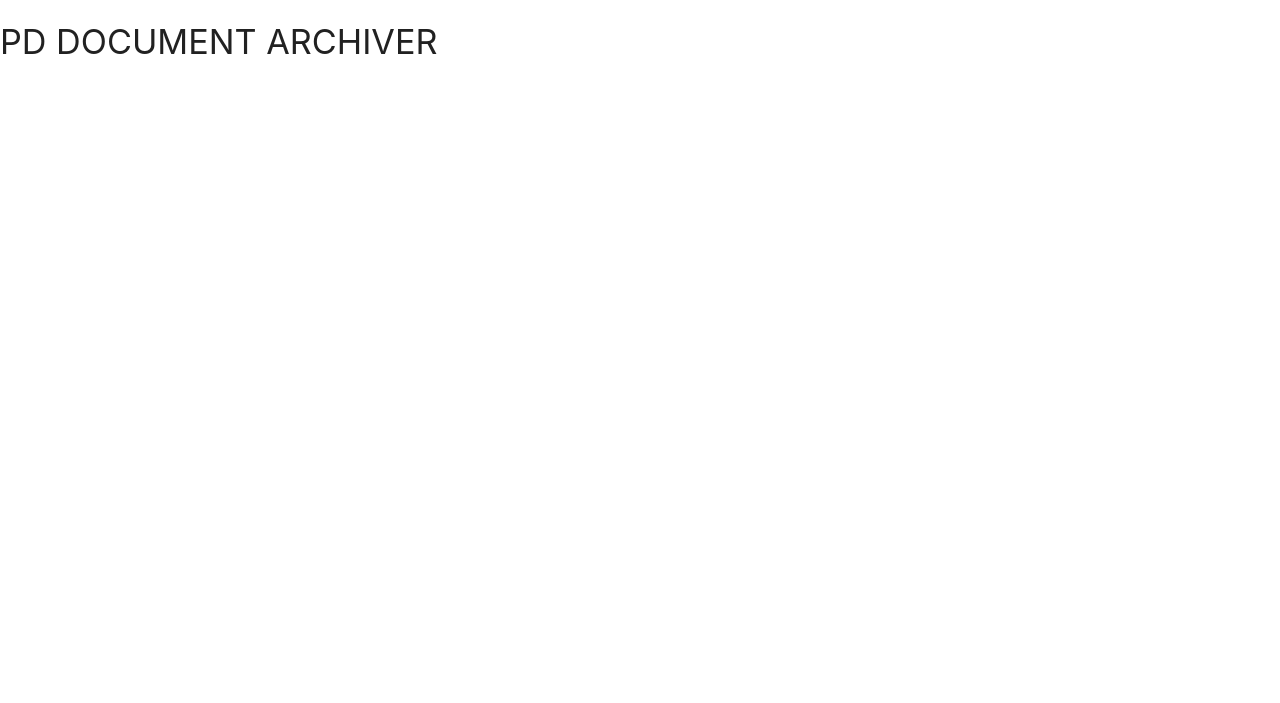
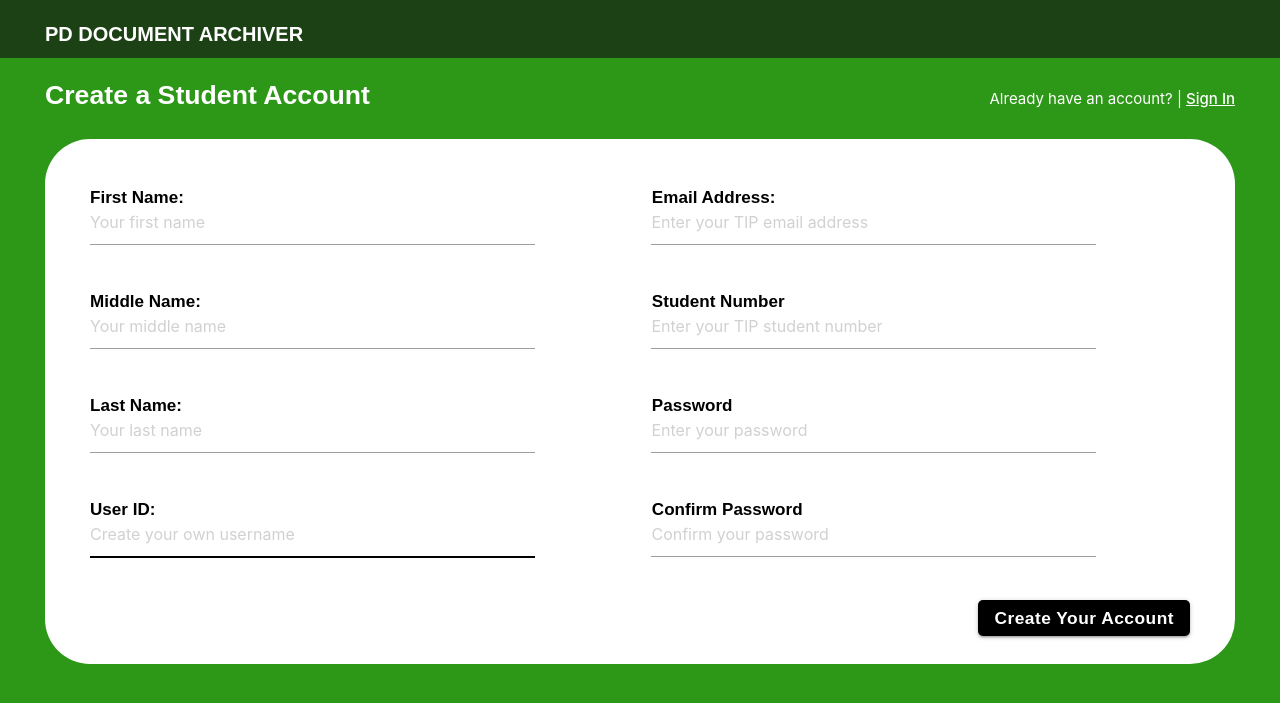
Before and after one commit to isaacsapelino/PDArchiver, a Django app: page /register/ in a window 1280 px wide. Shown: the top 703 px of the page. Run offline with Django 4.2, Linux system fonts and the light colour scheme; some web fonts are replaced.

Commit message:
User registration and login

```diff
--- a/accounts/form.py
+++ b/accounts/form.py
@@ -5,7 +5,30 @@ from .models import PDFBaseUser
 class RegisterForm(UserCreationForm):
     class Meta:
         model = PDFBaseUser
-        fields = ['userId', 'firstName', 'lastName', 'email', 'studentNumber']
+        fields = ['userId', 'firstName', 'middleName', 'lastName', 'email', 'studentNumber', 'password1', 'password2']
+        widgets = {
+            'firstName' : forms.TextInput(attrs={
+                'placeholder' : 'Your first name',
+            }),
+            'middleName' : forms.TextInput(attrs={
+                'placeholder' : 'Your middle name',
+            }),
+            'lastName' : forms.TextInput(attrs={
+                'placeholder' : 'Your last name',
+            }),
+            'userId' : forms.TextInput(attrs={
+                'placeholder' : 'Create your own username',
+            }),
+            'email' : forms.TextInput(attrs={
+                'placeholder' : 'Enter your TIP email address',
+            }),
+            'studentNumber' : forms.TextInput(attrs={
+                'placeholder' : 'Enter your TIP student number',
+            }),
+        }
+
 
     def __init__(self, *args, **kwargs):
         super(RegisterForm, self).__init__(*args, **kwargs)
+        self.fields['password1'].widget.attrs.update({'class': 'form-control', 'placeholder': 'Enter your password'})
+        self.fields['password2'].widget.attrs.update({'class': 'form-control', 'placeholder': 'Confirm your password'})
--- a/accounts/models.py
+++ b/accounts/models.py
@@ -25,10 +25,11 @@ class Role (models.Model):
 
 class PDFBaseUser(AbstractBaseUser, PermissionsMixin):
     email = models.EmailField(gettext_lazy('email address'), unique=True)
-    studentNumber = models.CharField(max_length=7)
+    studentNumber = models.CharField(max_length=7, null=False)
     userId = models.CharField(max_length=150, unique=True)
-    firstName = models.CharField(max_length=255)
-    lastName = models.CharField(max_length=255)
+    firstName = models.CharField(max_length=255, null=False)
+    middleName = models.CharField(max_length=255)
+    lastName = models.CharField(max_length=255, null=False)
     roles = models.ManyToManyField(Role)
     dateJoined = models.DateTimeField(default=timezone.now)
 
--- a/accounts/templates/registerPage.html
+++ b/accounts/templates/registerPage.html
@@ -4,6 +4,87 @@
 		<div class="registerPageWrapperHeader">
 			<h4>PD DOCUMENT ARCHIVER</h4>
 		</div>
+		<div class="registerPageWrapperMainScreen">
+			<div class="registerPageWrapperTitle">
+				<h4>Create a Student Account</h4>
+				<p style="color: white">
+					Already have an account? |
+					<a
+						style="color: white !important; text-decoration: underline; font-weight: 500"
+						href="{% url 'login' %}"
+						>Sign In</a
+					>
+				</p>
+			</div>
+			<div class="registerPageWrapperDialog">
+				<div class="registerMainScreen">
+					<form action="#" method="POST" class="col s12">
+						{% csrf_token %}
+
+						<div class="row">
+							<div class="input-field col s5">
+								{{form.firstName}}
+								<label for="id_firstName" class="registerDialogLabel">First Name:</label>
+							</div>
+							<div class="input-field col s6" style="padding-left: 7em">
+								{{form.email}}
+								<label for="id_email" class="registerDialogLabel" style="padding-left: 5.5em"
+									>Email Address:</label
+								>
+							</div>
+						</div>
+						<div class="row">
+							<div class="input-field col s5">
+								{{form.middleName}}
+								<label for="id_middleName" class="registerDialogLabel">Middle Name:</label>
+							</div>
+							<div class="input-field col s6" style="padding-left: 7em">
+								{{form.studentNumber}}
+								<label
+									for="id_studentNumber"
+									class="registerDialogLabel"
+									style="padding-left: 5.5em"
+									>Student Number</label
+								>
+							</div>
+						</div>
+						<div class="row">
+							<div class="input-field col s5">
+								{{form.lastName}}
+								<label for="id_lastName" class="registerDialogLabel">Last Name:</label>
+							</div>
+							<div class="input-field col s6" style="padding-left: 7em">
+								{{form.password1}}
+								<label for="id_password1" class="registerDialogLabel" style="padding-left: 5.5em"
+									>Password</label
+								>
+							</div>
+						</div>
+						<div class="row">
+							<div class="input-field col s5">
+								{{form.userId}}
+								<label for="id_userId" class="registerDialogLabel">User ID:</label>
+							</div>
+							<div class="input-field col s6" style="padding-left: 7em">
+								{{form.password2}}
+								<label for="id_password2" class="registerDialogLabel" style="padding-left: 5.5em"
+									>Confirm Password</label
+								>
+							</div>
+						</div>
+						<div class="registerMainScreenBottom">
+							<button
+								class="btn black col s12 waves-effect waves-light loginBtn"
+								type="submit"
+								name="action"
+							>
+								Create your account
+							</button>
+						</div>
+					</form>
+				</div>
+			</div>
+		</div>
 	</div>
 </div>
 {% endblock %}
--- a/accounts/views.py
+++ b/accounts/views.py
@@ -24,6 +24,7 @@ class loginPage(View):
 
         if user is not None:
             login(request, user)
+            return redirect('/search')
         else:
             print('User is incorrect')
         context={}
@@ -49,7 +50,7 @@ class registerPage(View):
             email = form.cleaned_data['email']
             studentNumber = form.cleaned_data['studentNumber']
 
-            return redirect('/accounts/login')
+            return redirect('login')
 
         context = {
             'form' : form
--- a/assets/css/main.css
+++ b/assets/css/main.css
@@ -21,7 +21,7 @@
 
 }
 
-.loginPageWrapperHeader h4 {
+h4 {
     font-family: 'Now', sans-serif !important;
     font-weight: 700;
     font-size: 25pt;
@@ -172,7 +172,61 @@
 /* END OF LOGIN PAGE */
 /* REGISTER PAGE CSS */
 .registerPage {
-
+    background-color: #2d9817;
+    height: 100vh;
 }
 
-/**/
+.registerPageWrapperHeader {
+    display: flex;
+    width: 100%;
+    background-color: #1c4114;
+    padding-left: 3em;
+}
+
+.registerPageWrapper h4 {
+    font-size: 15pt;
+}
+
+.registerPageWrapperMainScreen {
+    display: flex;
+    flex-direction: column;
+    padding-left: 3em;
+    padding-right: 3em;
+    padding-bottom: 3em;
+    height: 100%;
+}
+
+.registerPageWrapperTitle {
+    display: flex;
+    align-items: baseline;
+    justify-content: space-between;
+    width: 100%;
+}
+
+.registerPageWrapperTitle h4 {
+    font-size: 20pt;
+}
+
+.registerPageWrapperDialog {
+    background-color: white;
+    margin-top: 1em;
+    width: 100%;
+    height: 35em;
+    padding: 3em;
+    border-radius: 3em;
+}
+
+.registerDialogLabel {
+    font-family: 'Now', sans-serif !important;
+    font-weight: 700;
+    font-size: 16pt !important;
+    color: black !important;
+}
+
+.registerMainScreenBottom {
+    display: flex;
+    align-items: center;
+    justify-content: flex-end;
+}
+
+/*END OF REGISTER PAGE*/
```
Also changed, not shown: accounts/migrations/0001_initial.py.
